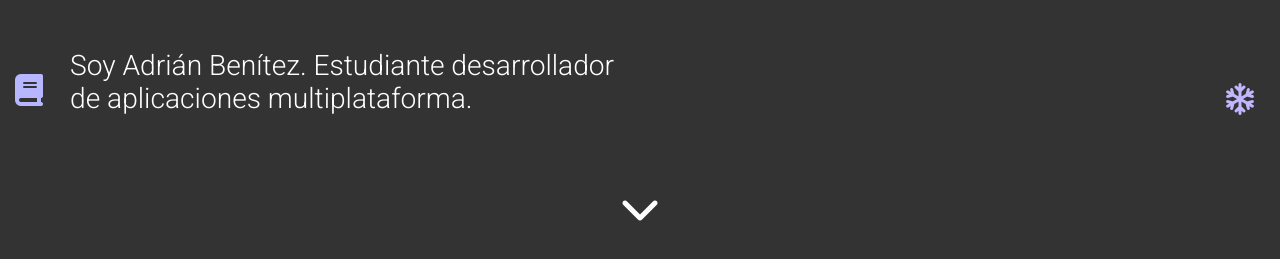
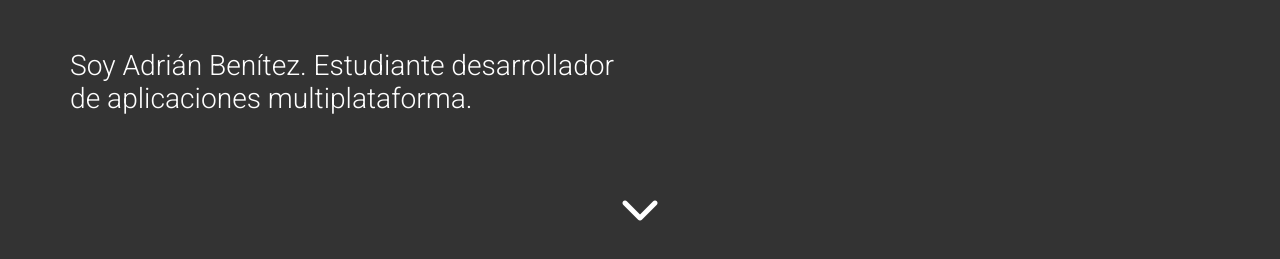
Before and after one commit to adriib38/porfolio-web, a plain HTML site: page index.html in a window 1280 px wide. Shown: the part 661-920 px from the top of the page. Drawn offline with nearby package versions, Linux system fonts and the light colour scheme.

Commit message:
Update index.html

```diff
--- a/index.html
+++ b/index.html
@@ -145,8 +145,11 @@
         </div>
         <i class="fa-solid fa-chevron-up" id="flecha-5"></i>
         <!-- FIN SECCION 5 -->
-        <button id="btn-snow" class="fa-regular fa-snowflake"></button>
-        <a href="libreria.html" id="btn-book" class="fa-solid fa-book"></a>
+        <!--
+            Botón nieve
+            <button id="btn-snow" class="fa-regular fa-snowflake"></button>
+        -->
+
 
         <!-- NIEVE -->
         <div id="snow" class="tpl-snow snow-none">
```
